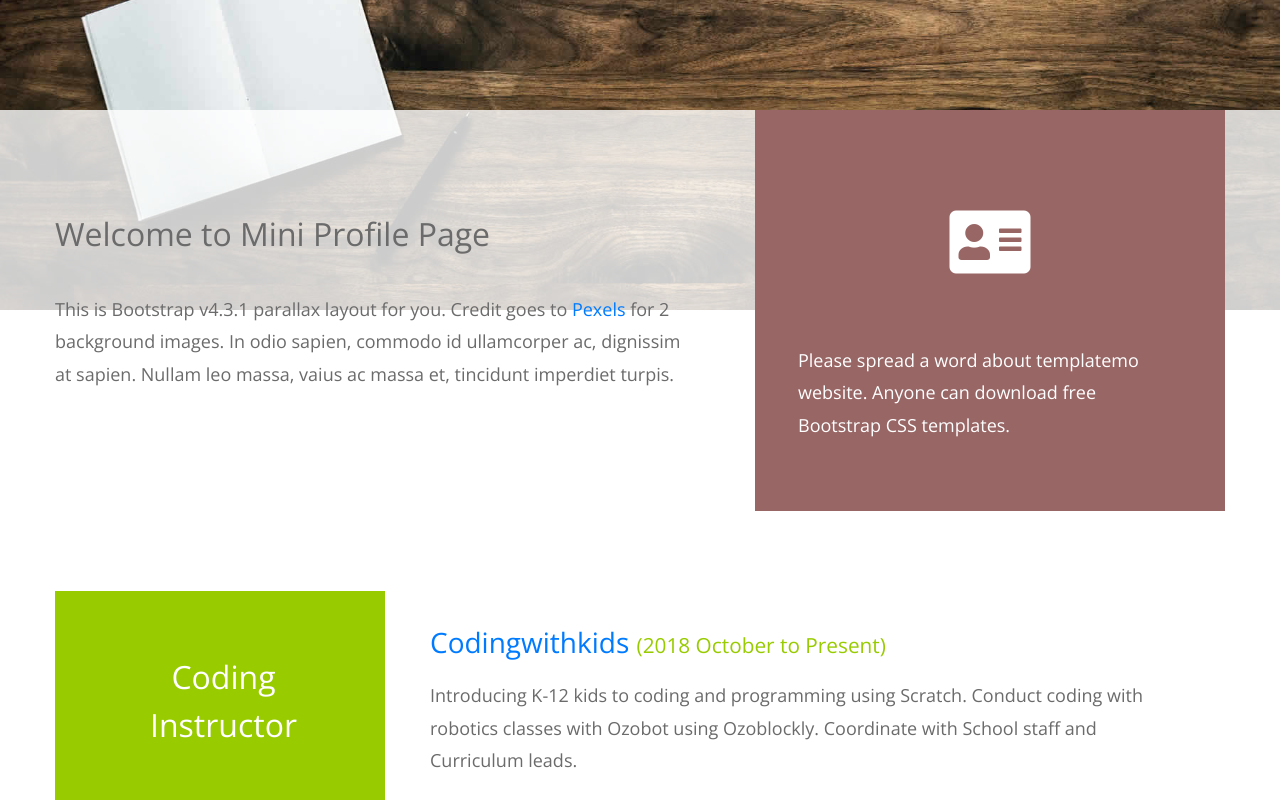
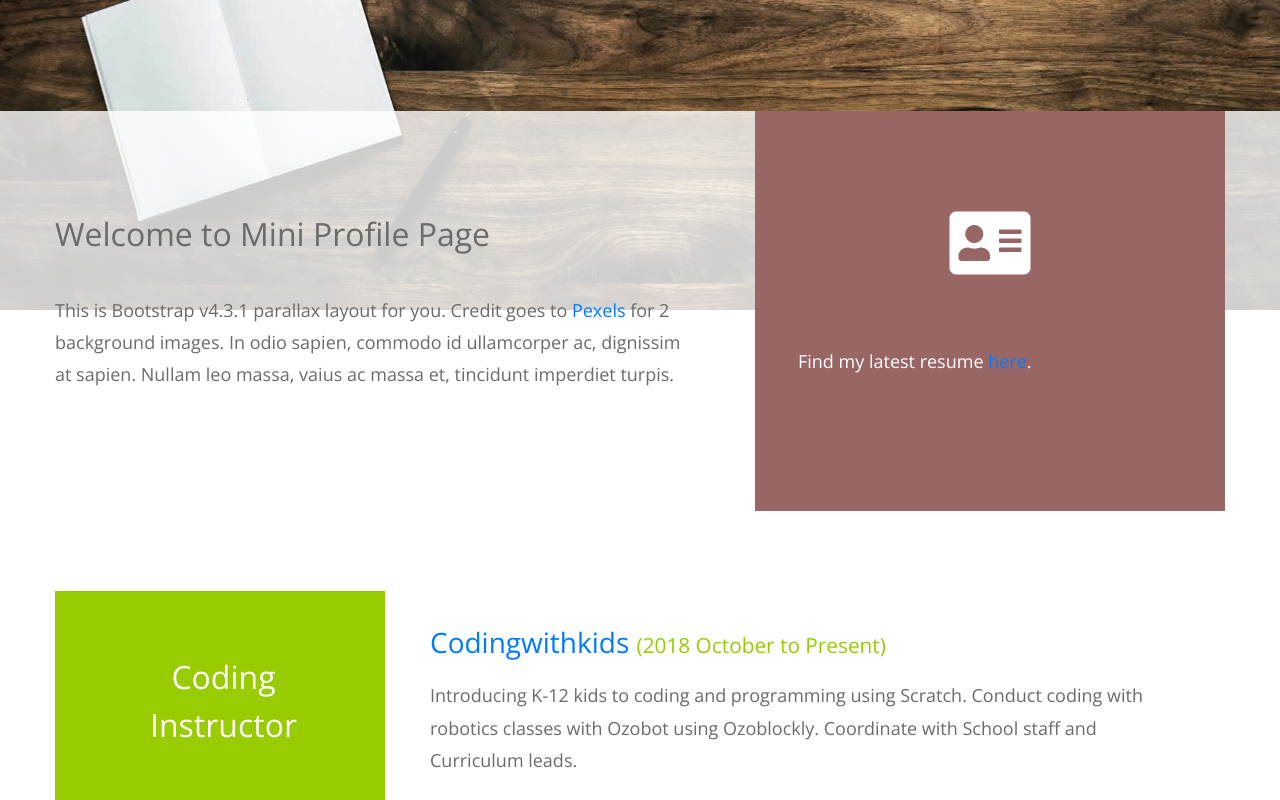
Before and after one commit to nikitagokak/nikitagokak.github.io, a plain HTML site: page index.html in a window 1280 px wide. Shown: the part 589-1389 px from the top of the page. Drawn offline with nearby package versions, Linux system fonts and the light colour scheme.

Commit message:
Added pdf resume copy and updated index page

```diff
--- a/index.html
+++ b/index.html
@@ -53,7 +53,7 @@ https://templatemo.com/tm-530-mini-profile
               <div class="tm-welcome-right">
                 <i class="fas fa-4x fa-address-card p-3 tm-welcome-icon"></i>
                 <p class="mb-0">
-                  Please spread a word about templatemo website. Anyone can download free Bootstrap CSS templates.
+                  Find my latest resume <a href="files/Nikita_Pendharkar_Resume_2022.pdf">here</a>.
                 </p>
               </div>
             </div>
```
Also changed, not shown: 2 other files.
